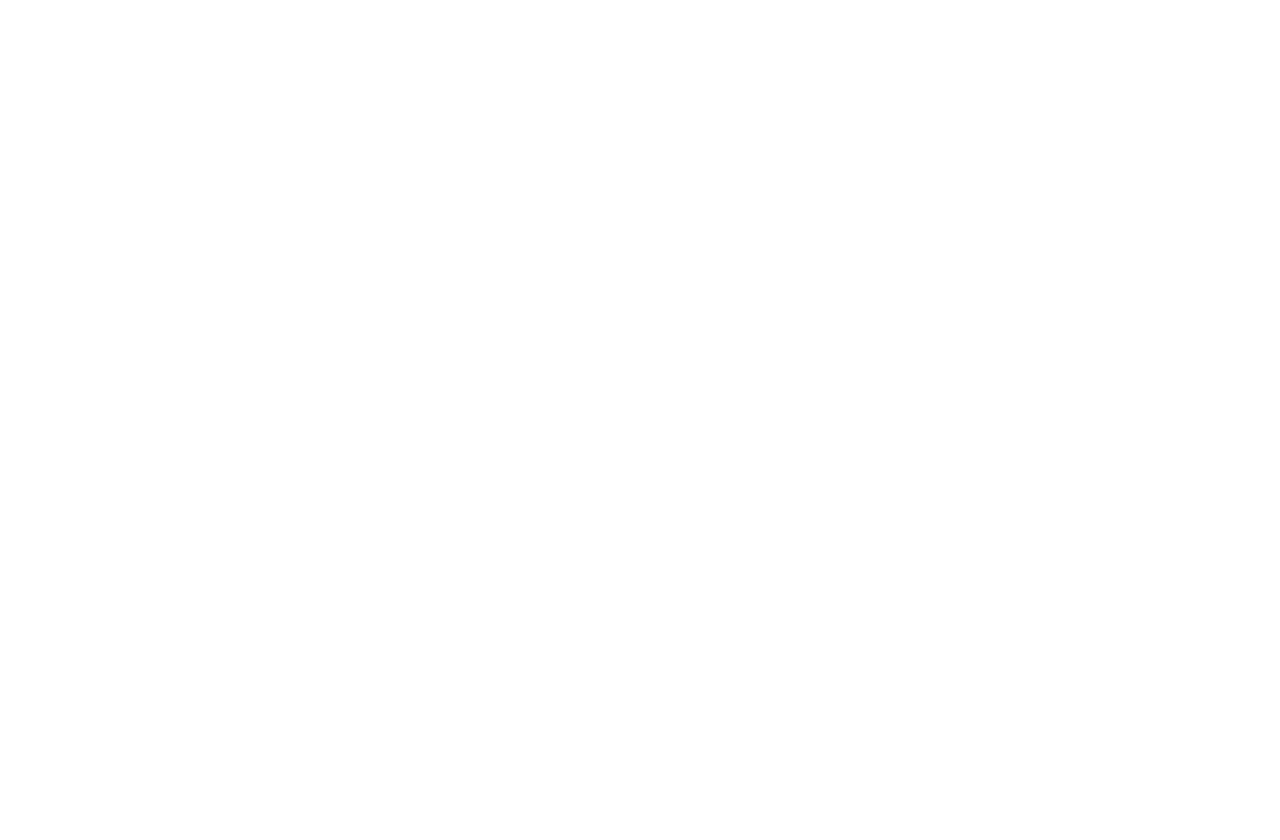
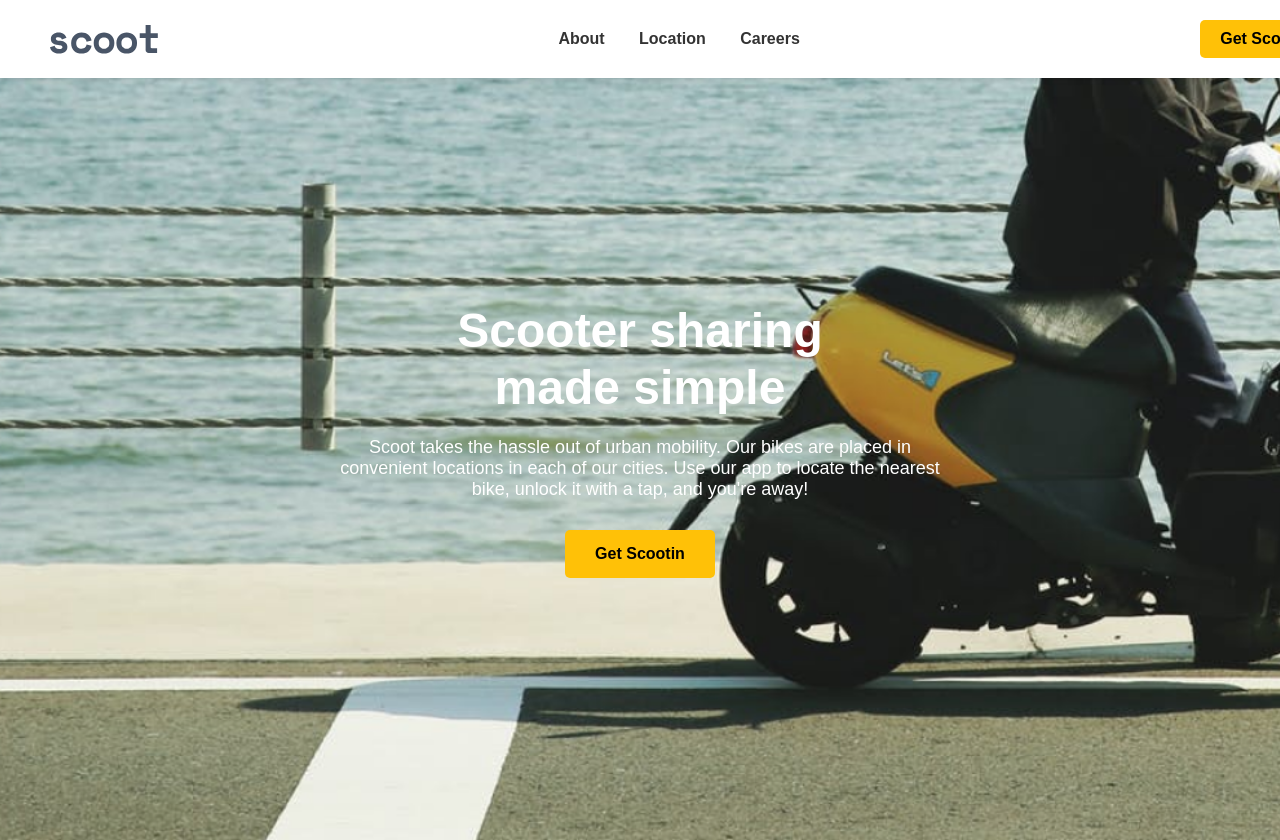
Before and after one commit to ANIKI-UZ/KNAMER--GIT, a plain HTML site: page index.html in a window 1280 px wide. Before the commit the page ends 800 px from the top, so only its background shows below. Drawn offline with Linux system fonts and the light colour scheme.

Commit message:
some commit

```diff
--- a/index.html
+++ b/index.html
@@ -3,10 +3,100 @@
 <head>
     <meta charset="UTF-8">
     <meta name="viewport" content="width=device-width, initial-scale=1.0">
-    <link rel="stylesheet" href="">
-    <title>Scooter</title>
+    <title>Scooter Sharing</title>
+    <style>
+        body {
+            margin: 0;
+            font-family: 'Arial', sans-serif;
+            box-sizing: border-box;
+        }
+
+        header {
+            display: flex;
+            justify-content: space-between;
+            align-items: center;
+            padding: 20px 50px;
+            background-color: #fff;
+            position: fixed;
+            width: 100%;
+            top: 0;
+            z-index: 1000;
+            box-shadow: 0 2px 5px rgba(0, 0, 0, 0.1);
+        }
+
+        header nav a {
+            margin: 0 15px;
+            text-decoration: none;
+            color: #333;
+            font-weight: bold;
+        }
+
+        header .btn {
+            padding: 10px 20px;
+            background-color: #FFC107;
+            color: #000;
+            border-radius: 5px;
+            text-decoration: none;
+            font-weight: bold;
+        }
+
+        .hero {
+            height: 100vh;
+            display: flex;
+            justify-content: center;
+            align-items: center;
+            text-align: center;
+            color: #fff;
+            background: url(Bitmap.png) no-repeat center center/cover;
+            padding: 20px;
+        }
+
+        .hero .content {
+            max-width: 600px;
+        }
+
+        .hero h1 {
+            font-size: 48px;
+            margin-bottom: 20px;
+            line-height: 1.2;
+        }
+
+        .hero p {
+            font-size: 18px;
+            margin-bottom: 30px;
+        }
+
+        .hero .btn {
+            padding: 15px 30px;
+            background-color: #FFC107;
+            color: #000;
+            border-radius: 5px;
+            text-decoration: none;
+            font-weight: bold;
+            display: inline-block;
+        }
+
+    </style>
 </head>
 <body>
 
+    <header>
+        <img src="scoot.svg" alt="">
+     <nav>
+            <a href="#">About</a>
+            <a href="#">Location</a>
+            <a href="#">Careers</a>
+        </nav>
+        <a href="#" class="btn">Get Scootin</a>
+    </header>
+
+    <section class="hero">
+        <div class="content">
+            <h1>Scooter sharing <br> made simple</h1>
+            <p>Scoot takes the hassle out of urban mobility. Our bikes are placed in convenient locations in each of our cities. Use our app to locate the nearest bike, unlock it with a tap, and you're away!</p>
+            <a href="#" class="btn">Get Scootin</a>
+        </div>
+    </section>
+
 </body>
 </html>
```
Also changed, not shown: Bitmap.png (added), scoot.svg (added).
